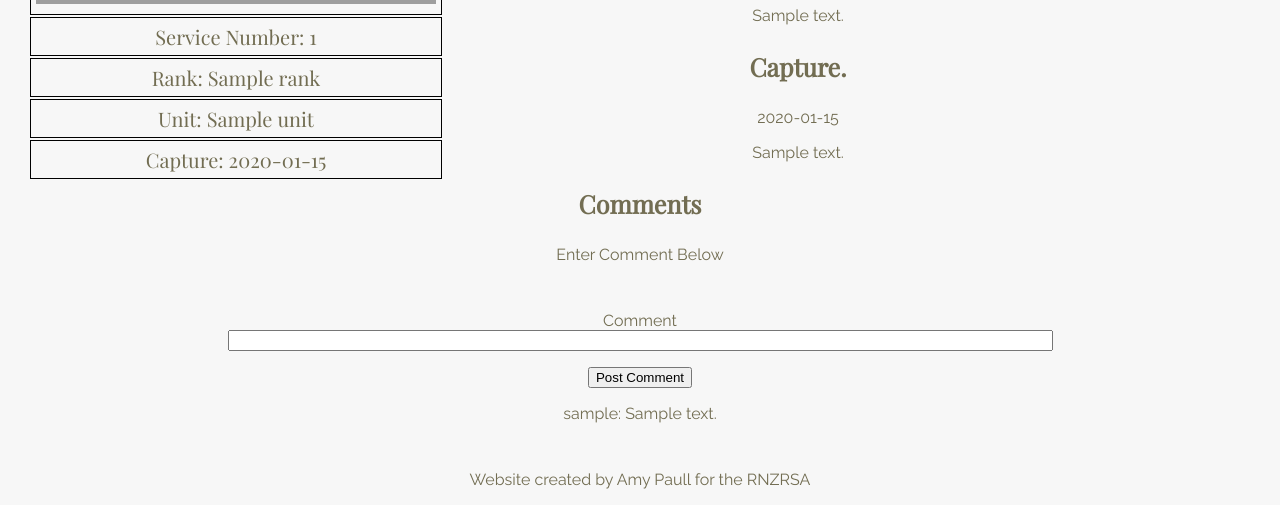
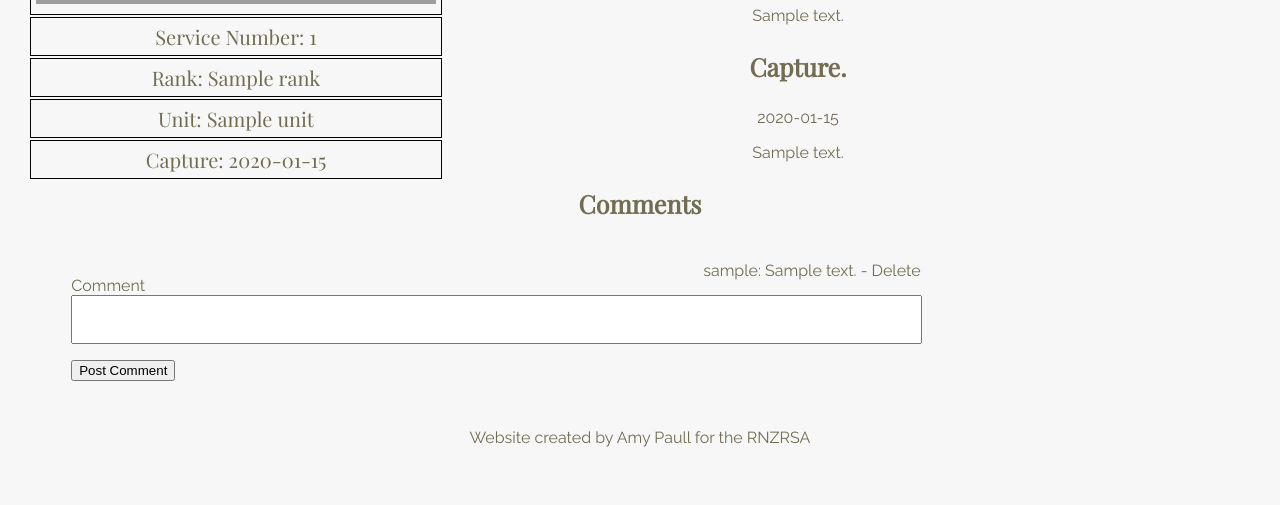
Before and after one commit to MJCaister/POW-1, a Flask app: page /pow/1 in a window 1280 px wide. Shown: the part 580-1085 px from the top of the page. After the commit the page ends 1027 px from the top, so only its background shows below. Run offline with Flask 2, Linux system fonts and the light colour scheme; a user stored in the database is signed in; tables that the repository leaves empty hold one stand-in row (values such as "Sample post"); grey boxes are pictures that could not be loaded.

Commit message:
styling the comment display on the prisoner page

```diff
--- a/routes.py
+++ b/routes.py
@@ -116,6 +116,14 @@ def pow(val):
         sent = "at this location"
     return render_template("prisoner.html", val=val, prisoner=pow, page_title=surname, inor=inor, sent=sent, count=count, form=form, comments=comments)
 
+@app.route('/delete/<int:val>')
+def deletecomment(val):
+    comment = models.Comment.query.filter(models.Comment.id==val).first_or_404()
+    pow = comment.powid
+    #db.session.delete(comment)
+    #db.session.commit()
+    return redirect('/pow/{}'.format(pow))
+
 #This is called from the browse by letter part of website
 @app.route('/results/<val>')
 def results(val):
--- a/static/css/style.css
+++ b/static/css/style.css
@@ -60,6 +60,19 @@ footer {
 .row p {
   padding-left: 10%;
   padding-right: 10%;
+}
+
+.halfsplit {
+  width: 50%;
+  float: left;
+}
+
+.halfsplit p {
+  text-align: left;
+}
+
+.halfsplit input[type=text] {
+  padding: 15px;
 }
 
 .coloum {
--- a/templates/prisoner.html
+++ b/templates/prisoner.html
@@ -41,10 +41,11 @@
 <p>{{prisoner.Capture.desc}}</p>
 
 <h3>Comments</h3>
+<div class="row">
+  <div class="halfsplit">
     {% if current_user.is_anonymous %}
     <p>To comment on a Prisoner's profile you need to login in. <a href="/login">Click Here to Login!</a></p>
     {% elif current_user.is_authenticated %}
-<p>Enter Comment Below</p>
     <form action="" method="post">
       {{ form.hidden_tag() }}
       <p>{{ form.comment.label }}<br>
@@ -56,7 +57,15 @@
       <p>{{ form.submit() }}</p>
     </form>
     {% endif %}
+  </div>
+<div class="halfsplit">
+  <table>
   {% for c in comments %}
-<p>{{c.User.username}}: {{c.comment}}</p>
+    <tr>
+      <p>{{c.User.username}}: {{c.comment}}{% if current_user.username == c.User.username %} - Delete{% endif %}</p>
+    </tr>
   {% endfor %}
+  </table>
+</div>
+</div>
 {% endblock %}
```
Also changed, not shown: 1 other file. Lines whose indentation alone changed are shown as unchanged.
